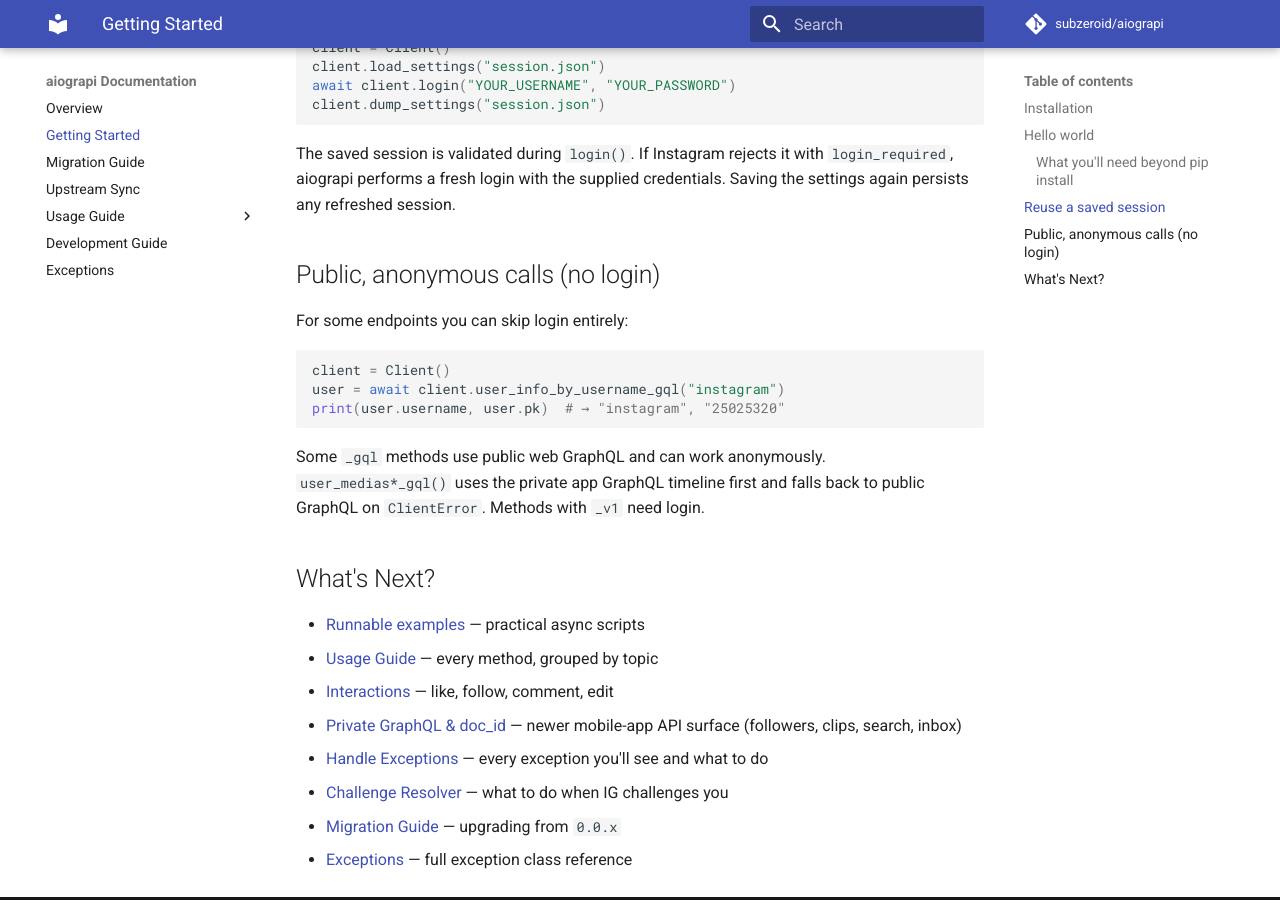
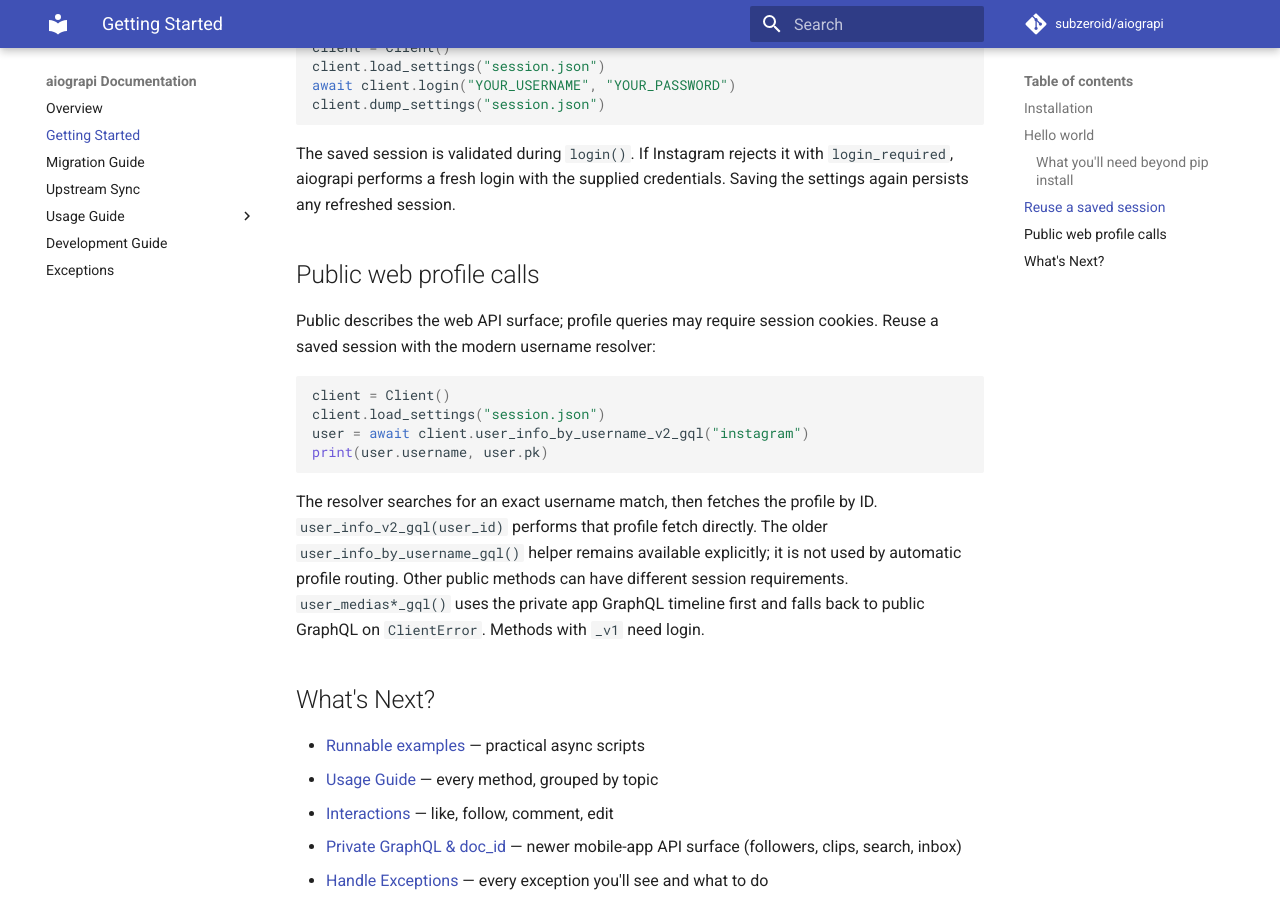
Before and after one commit to subzeroid/aiograpi, an MkDocs documentation site: the page built from docs/getting-started.md, in a window 1280 px wide and 900 px high, scrolled down 1117 px. Built offline with MkDocs 1.6.1 and Material for MkDocs 9.7.7, drawn with Linux system fonts in a browser that asks for light colours; comment, search, counter and statistics services are not loaded; the version menu is left out.

Commit message:
docs: migrate public lookup examples to modern profiles

````diff
--- a/docs/getting-started.md
+++ b/docs/getting-started.md
@@ -56,17 +56,18 @@ The saved session is validated during `login()`. If Instagram rejects it with
 `login_required`, aiograpi performs a fresh login with the supplied
 credentials. Saving the settings again persists any refreshed session.
 
-## Public, anonymous calls (no login)
+## Public web profile calls
 
-For some endpoints you can skip login entirely:
+Public describes the web API surface; profile queries may require session cookies. Reuse a saved session with the modern username resolver:
 
 ```python
 client = Client()
-user = await client.user_info_by_username_gql("instagram")
-print(user.username, user.pk)  # → "instagram", "25025320"
+client.load_settings("session.json")
+user = await client.user_info_by_username_v2_gql("instagram")
+print(user.username, user.pk)
 ```
 
-Some `_gql` methods use public web GraphQL and can work anonymously. `user_medias*_gql()` uses the private app GraphQL timeline first and falls back to public GraphQL on `ClientError`. Methods with `_v1` need login.
+The resolver searches for an exact username match, then fetches the profile by ID. `user_info_v2_gql(user_id)` performs that profile fetch directly. The older `user_info_by_username_gql()` helper remains available explicitly; it is not used by automatic profile routing. Other public methods can have different session requirements. `user_medias*_gql()` uses the private app GraphQL timeline first and falls back to public GraphQL on `ClientError`. Methods with `_v1` need login.
 
 ## What's Next?
 
````
Also changed, not shown: docs/usage-guide/examples.md (+3 -3 lines), docs/usage-guide/public-transport.md (+1 -1 lines), docs/usage-guide/user.md (+4 -0 lines), examples/README.md (+3 -3 lines), 2 other files.
